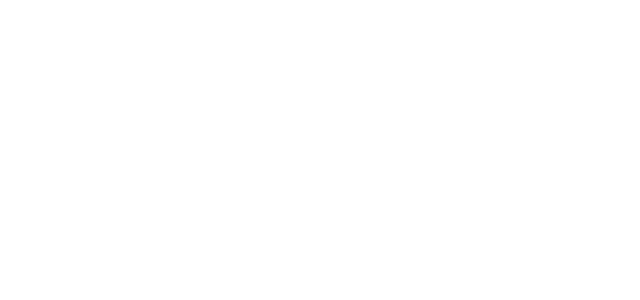
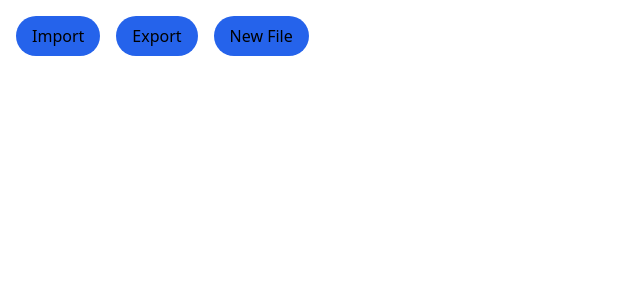
Before and after one commit to JoshuaCleverley/code-editor, a Next.js app: page /project in a window 1280 px wide. Shown: the top 300 px of the page, without its empty margins (0-640 px from the left). Built offline with nearby package versions, Linux system fonts and the light colour scheme.

Commit message:
Start laying out project area

```diff
--- a/app/project/page.tsx
+++ b/app/project/page.tsx
@@ -1,7 +1,17 @@
+import { Button } from "@/components/Button";
+
 export default function ProjectPage() {
   return (
     <main>
-
+      <div className="flex flex-row gap-4 m-4">
+        <Button>Import</Button>
+        <Button>Export</Button>
+        <Button>New File</Button>
+      </div>
+      <div>
+        {/* Tabs for different files */}
+        {/* Code editor */}
+      </div>
     </main>
   )
 }
```
